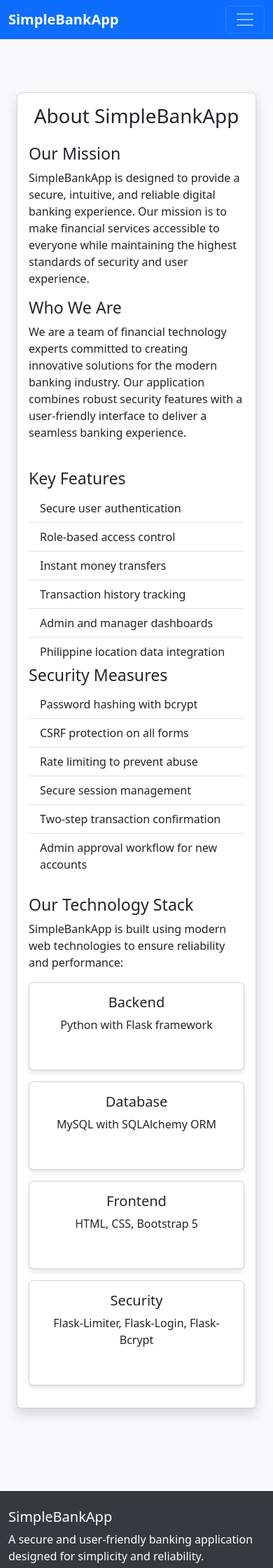
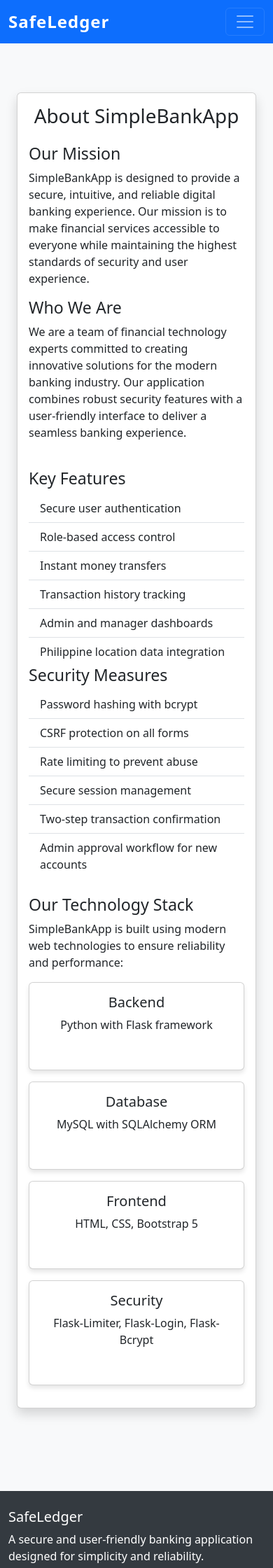
Before and after one commit to jijayne/simple-banking-app-v2, a Flask app: page /about in a window 390 px wide. Shown: the top 2240 px of the page at 70% size. Run offline with Flask 2, Linux system fonts and the light colour scheme; parts of the project's set-up code (start-up, migrations or seed data) failed here and were passed over; some libraries are stand-ins or nearby versions.

Commit message:
Enhance base.html: Add SafeLedger branding, responsive Bootstrap navbar, improved footer, and modern UI layout

```diff
--- a/templates/base.html
+++ b/templates/base.html
@@ -3,7 +3,7 @@
 <head>
     <meta charset="UTF-8">
     <meta name="viewport" content="width=device-width, initial-scale=1.0">
-    <title>{{ title }} - SimpleBankApp</title>
+    <title>{% if title %}{{ title }} - SafeLedger{% else %}SafeLedger{% endif %}</title>
     <!-- Bootstrap CSS -->
     <link href="https://cdn.jsdelivr.net/npm/bootstrap@5.3.0/dist/css/bootstrap.min.css" rel="stylesheet">
     <!-- Bootstrap Icons -->
@@ -18,6 +18,8 @@
         }
         .navbar-brand {
             font-weight: bold;
+            letter-spacing: 1px;
+            font-size: 1.5rem;
         }
         .card {
             margin-bottom: 20px;
@@ -81,7 +83,7 @@
 <body>
     <nav class="navbar navbar-expand-md navbar-dark bg-primary fixed-top">
         <div class="container">
-            <a class="navbar-brand" href="{{ url_for('index') }}">SimpleBankApp</a>
+            <a class="navbar-brand" href="{{ url_for('index') }}">SafeLedger</a>
             <button class="navbar-toggler" type="button" data-bs-toggle="collapse" data-bs-target="#navbarNav" aria-controls="navbarNav" aria-expanded="false" aria-label="Toggle navigation">
                 <span class="navbar-toggler-icon"></span>
             </button>
@@ -177,7 +179,7 @@
         <div class="container">
             <div class="row">
                 <div class="col-md-4 mb-4 mb-md-0">
-                    <h5>SimpleBankApp</h5>
+                    <h5>SafeLedger</h5>
                     <p class="mb-3">A secure and user-friendly banking application designed for simplicity and reliability.</p>
                     <div class="social-icons">
                         <a href="#"><i class="bi bi-facebook"></i></a>
@@ -203,7 +205,7 @@
                     <h5>Contact</h5>
                     <ul class="list-unstyled">
                         <li><i class="bi bi-geo-alt-fill me-2"></i> 123 Banking Street, Financial District</li>
-                        <li><i class="bi bi-envelope-fill me-2"></i> support@simplebankapp.com</li>
+                        <li><i class="bi bi-envelope-fill me-2"></i> support@safaledger.com</li>
                         <li><i class="bi bi-telephone-fill me-2"></i> (123) 456-7890</li>
                     </ul>
                 </div>
@@ -211,7 +213,7 @@
             <hr class="mt-4 mb-4">
             <div class="row">
                 <div class="col-md-6 mb-3 mb-md-0">
-                    <p class="mb-0">&copy; {{ current_year }} SimpleBankApp. All rights reserved. Developed by <a href="https://github.com/lanlanjr" target="_blank">A.IBO.JR.</a></p>
+                    <p class="mb-0">&copy; {{ current_year }} SafeLedger. All rights reserved. Developed by <a href="https://github.com/lanlanjr" target="_blank">A.IBO.JR.</a></p>
                 </div>
                 <div class="col-md-6 text-md-end">
                     <p class="mb-0">
```
Also changed, not shown: app.py (line endings or trailing spaces).
